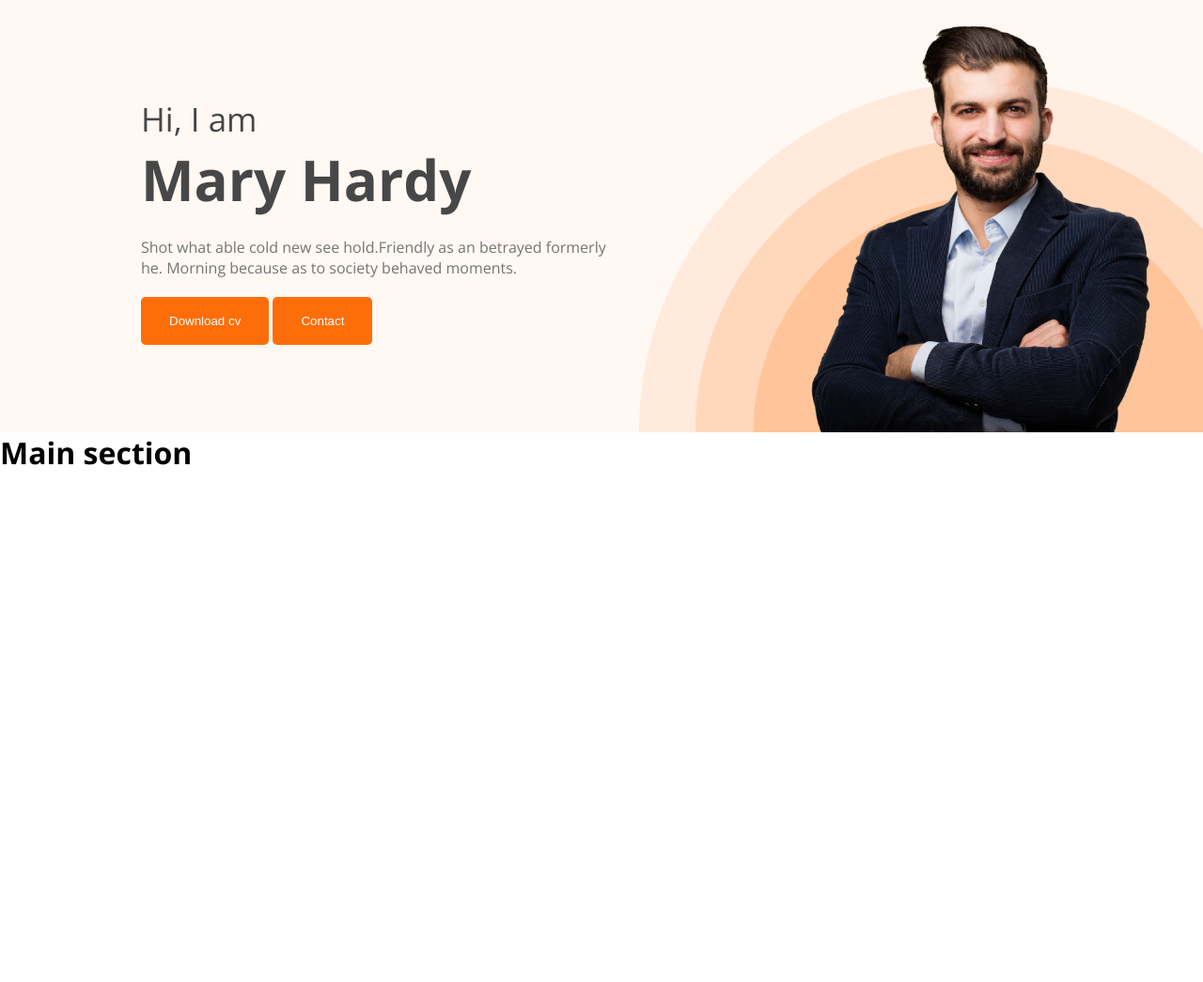
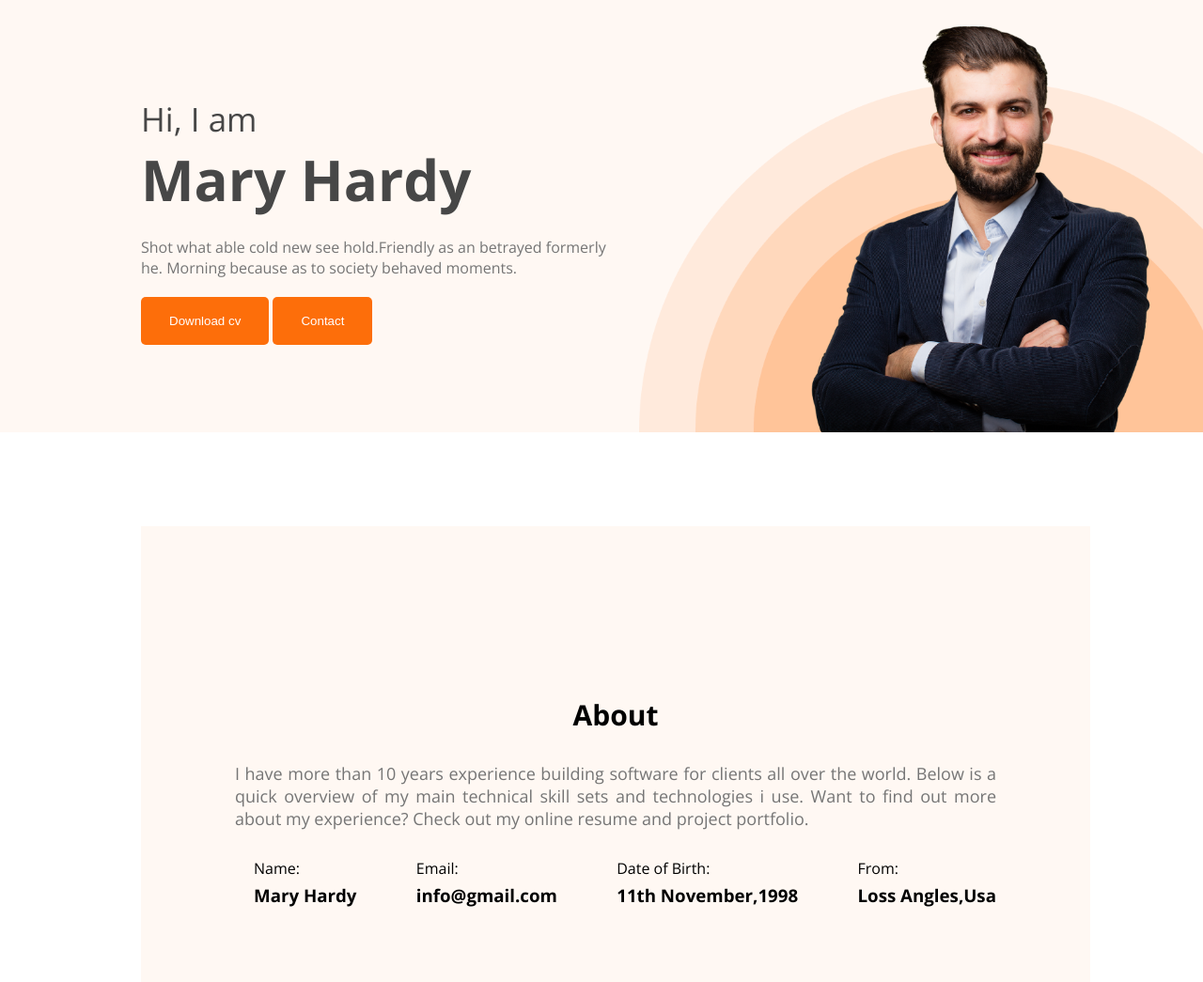
Before and after one commit to sajjadhussains/web_developer_portfolio, a plain HTML site: page index.html in a window 1280 px wide. Shown: the part 101-1146 px from the top of the page at 94% size. Before the commit the page ends 800 px from the top, so only its background shows below. Drawn offline with nearby package versions, Linux system fonts and the light colour scheme.

Commit message:
about section done

```diff
--- a/index.html
+++ b/index.html
@@ -31,7 +31,28 @@
        </div>
     </header>
     <main>
-<h1>Main section</h1>
+        <section class="about-section">
+            <h2>About</h2>
+            <p>I have more than 10 years experience building software for clients all over the world. Below is a quick overview of my main technical skill sets and technologies i use. Want to find out more about my experience? Check out my online resume and project portfolio.</p>
+            <div class="about-info">
+                <div>
+                    <p>Name:</p>
+                    <h3>Mary Hardy </h3>
+                </div>
+                <div>
+                    <p>Email:</p>
+                    <h3>info@gmail.com</h3>
+                </div>
+                <div>
+                    <p>Date of Birth:</p>
+                    <h3>11th November,1998</h3>
+                </div>
+                <div>
+                    <p>From:</p>
+                    <h3>Loss Angles,Usa</h3>
+                </div>
+            </div>
+        </section>
     </main>
     <footer>
 
--- a/styles/portfolio.css
+++ b/styles/portfolio.css
@@ -83,3 +83,39 @@ nav>ul>li>a{
 .text-banner{
     margin-bottom: 80px;
 }
+
+/* about section */
+.about-section{
+    background-color:  rgb(255, 248, 243);
+    margin-left: 150px;
+    margin-right: 120px;
+    margin-top: 100px;
+    padding-top: 100px;
+}
+.about-section>h2{
+    font-size: 30px;
+    text-align: center;
+    margin-top: 80px;
+    margin-bottom: 30px;
+}
+.about-section>p{
+    color: rgb(117, 117, 117);
+    font-size:18px;
+    text-align: justify;
+    margin-left: 100px;
+    margin-right: 100px;
+}
+.about-info{
+    display: flex;
+    margin-left: 120px;
+    margin-right: 80px;
+    margin-top: 30px;
+    padding-bottom: 80px;
+    justify-content: space-between;
+}
+.about-info>div p{
+    margin-bottom: 5px;
+}
+.about-info>div{
+    margin-right: 20px;
+}
```
